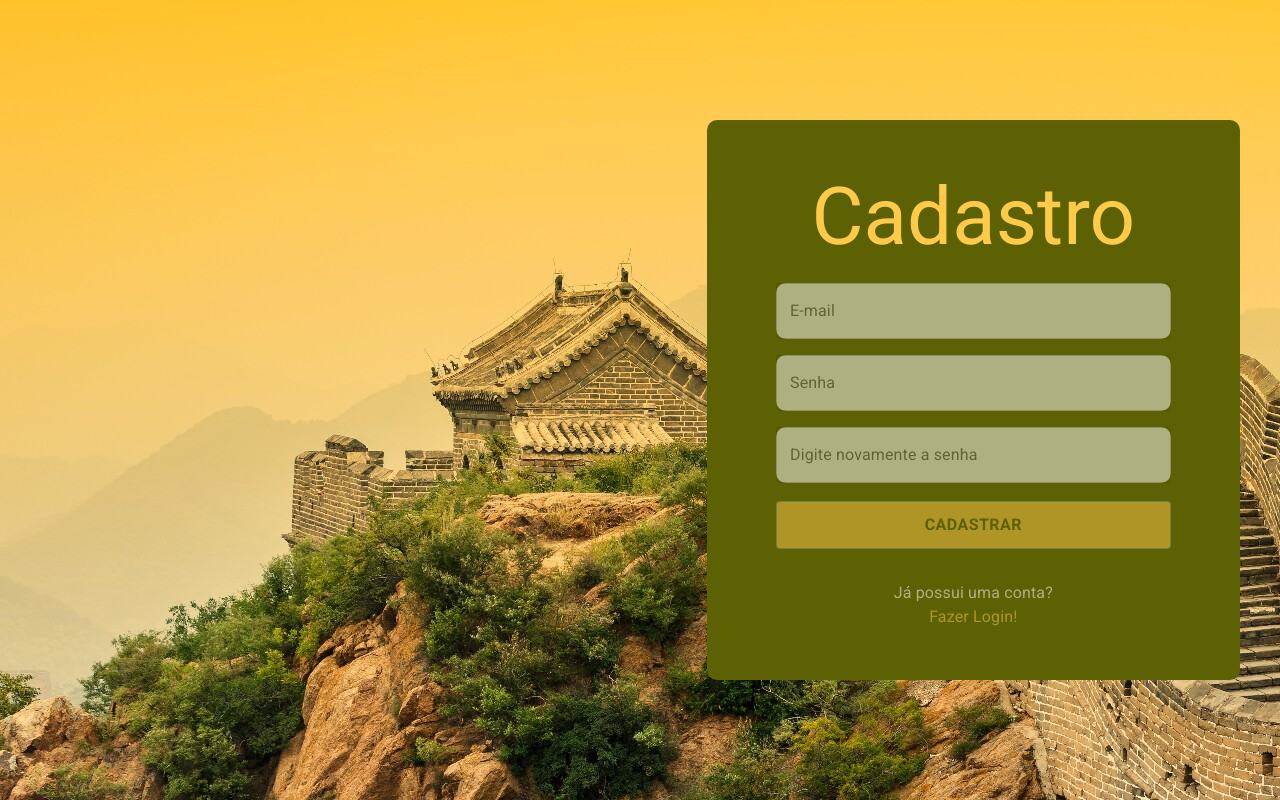
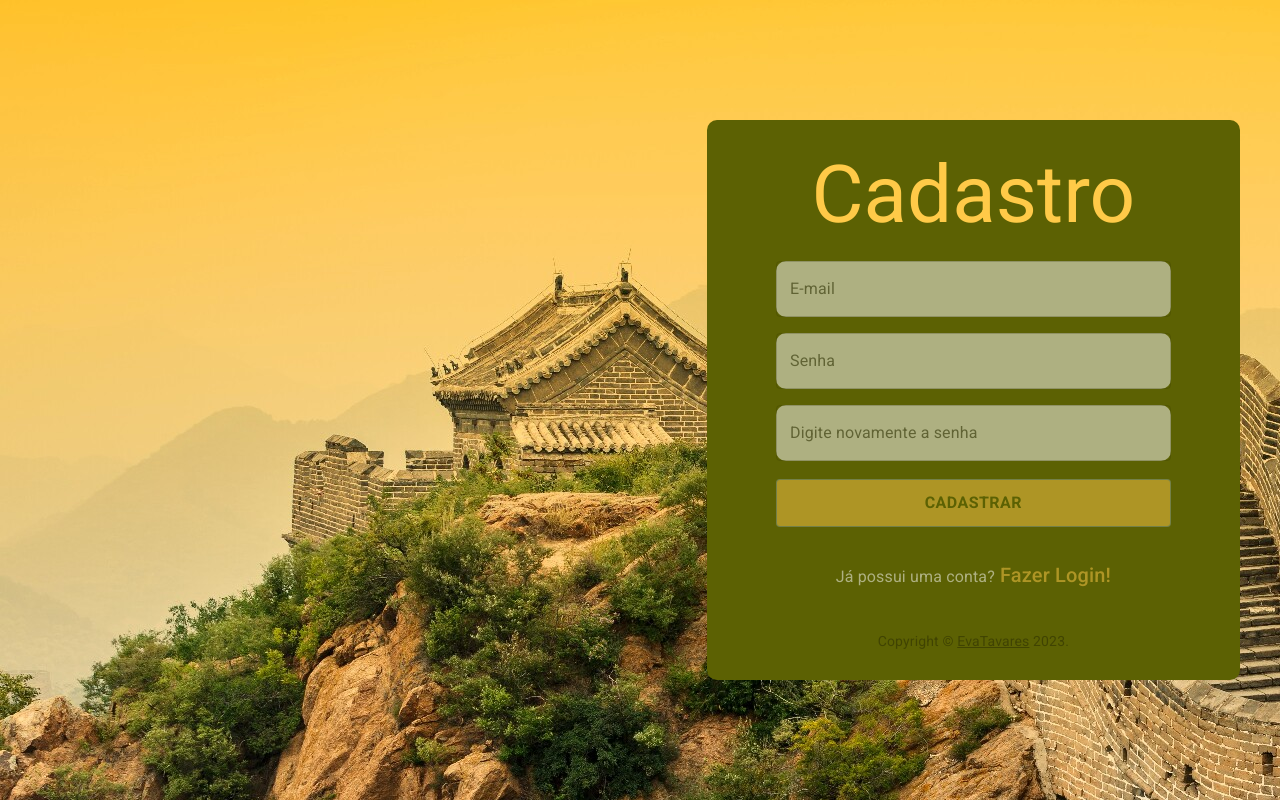
Before and after one commit to EvaTavares/ListaDeRecados, a React (Create React App) app: page /register in a window 1280 px wide. Built offline with nearby package versions, Linux system fonts and the light colour scheme.

Commit message:
feat: copywrite

```diff
--- a/public/index.html
+++ b/public/index.html
@@ -15,7 +15,9 @@
     <link rel="stylesheet" href="https://fonts.googleapis.com/icon?family=Material+Icons" />
   </head>
   <body>
-    <noscript>You need to enable JavaScript to run this app.</noscript>
+    <noscript
+      >Você precisa de javascript para rodar essa aplicação/You need to enable JavaScript to run this app.</noscript
+    >
     <div id="root"></div>
   </body>
 </html>
--- a/src/pages/Login.tsx
+++ b/src/pages/Login.tsx
@@ -1,12 +1,26 @@
-import { Box, Button, Grid, Typography } from '@mui/material';
+import { Box, Button, Grid, Typography, Link } from '@mui/material';
+
 import React, { useState } from 'react';
 import china from '../image/china.jpg';
-import { Link, useNavigate } from 'react-router-dom';
+import { useNavigate } from 'react-router-dom';
 import { useAppDispatch, useAppSelector } from '../store/hooks';
 import { selectAll } from '../store/modules/contactsSlice';
 import InputApp from '../components/InputApp';
 import Swal from 'sweetalert2';
 import { createLoggedUser } from '../store/modules/loggedUser';
+
+function Copyright(props: any) {
+  return (
+    <Typography variant="body2" color="text.secondary" align="center" {...props}>
+      {'Copyright © '}
+      <Link color="inherit" href="https://github.com/EvaTavares" target="_blank">
+        EvaTavares
+      </Link>{' '}
+      {new Date().getFullYear()}
+      {'.'}
+    </Typography>
+  );
+}
 
 const Toast = Swal.mixin({
   toast: true,
@@ -172,15 +186,27 @@ const Login: React.FC = () => {
                 Entrar
               </Button>
               <Box>
-                <Typography style={{ marginTop: '2rem', color: '#fff' }}>Não é um membro?</Typography>
-                <Typography
+                <Typography style={{ marginTop: '2rem', color: '#fff' }}>
+                  Não é um membro?{' '}
+                  <Link
+                    variant="h6"
+                    onClick={() => navigate('/register')}
+                    sx={{ textDecoration: 'none', color: '#FFCA48', cursor: 'pointer' }}
+                  >
+                    {' '}
+                    Inscreva-se Agora
+                  </Link>
+                </Typography>
+
+                {/* <Typography
                   sx={{ textDecoration: 'none' }}
                   component={Link}
                   to={'/register'}
                   style={{ color: '#FFCA48' }}
                 >
                   Inscreva-se agora
-                </Typography>
+                </Typography> */}
+                <Copyright sx={{ mt: 5, textAlign: 'center' }} />
               </Box>
             </Box>
           </Box>
--- a/src/pages/Register.tsx
+++ b/src/pages/Register.tsx
@@ -1,11 +1,24 @@
-import { Box, Button, Grid, TextField, Typography } from '@mui/material';
+import { Box, Button, Grid, TextField, Typography, Link } from '@mui/material';
 import React, { useState } from 'react';
 import china from '../image/china.jpg';
-import { Link, useNavigate } from 'react-router-dom';
+import { useNavigate } from 'react-router-dom';
 import { useAppDispatch, useAppSelector } from '../store/hooks';
 import { addContact, selectAll } from '../store/modules/contactsSlice';
 import InputApp from '../components/InputApp';
 import Swal from 'sweetalert2';
+
+function Copyright(props: any) {
+  return (
+    <Typography variant="body2" color="text.secondary" align="center" {...props}>
+      {'Copyright © '}
+      <Link color="inherit" href="https://github.com/EvaTavares" target="_blank">
+        EvaTavares
+      </Link>{' '}
+      {new Date().getFullYear()}
+      {'.'}
+    </Typography>
+  );
+}
 
 const Toast = Swal.mixin({
   toast: true,
@@ -167,14 +180,19 @@ const Register: React.FC = () => {
               >
                 Cadastrar
               </Button>
-              {/* <Alert severity="success">
-                <AlertTitle>Success</AlertTitle>
-                Cadastro realizado com sucesso!
-              </Alert> */}
-              <Typography style={{ marginTop: '2rem', color: '#fff' }}>Já possui uma conta?</Typography>
-              <Typography sx={{ textDecoration: 'none' }} component={Link} to={'/'} style={{ color: '#FFCA48' }}>
-                Fazer Login!
+
+              <Typography style={{ marginTop: '2rem', color: '#fff' }}>
+                Já possui uma conta?
+                <Link
+                  variant="h6"
+                  onClick={() => navigate('/')}
+                  sx={{ textDecoration: 'none', color: '#FFCA48', cursor: 'pointer' }}
+                >
+                  {' '}
+                  Fazer Login!
+                </Link>
               </Typography>
+              <Copyright sx={{ mt: 5, textAlign: 'center' }} />
             </Box>
           </Box>
         </Grid>
```
